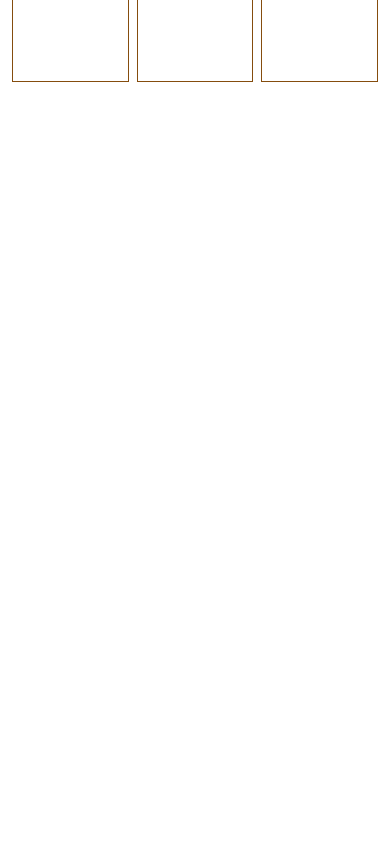
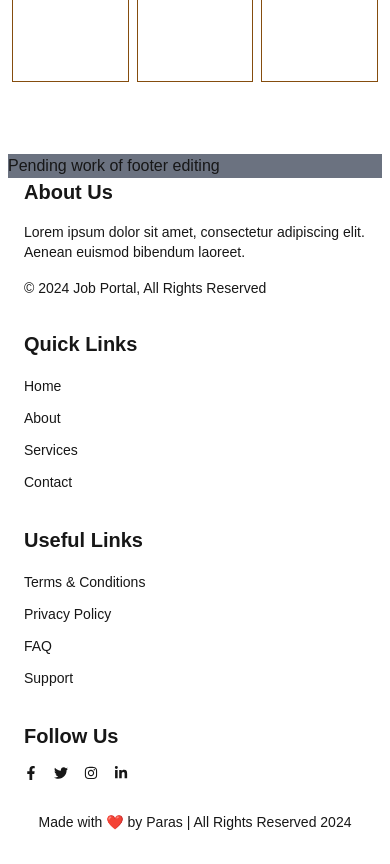
Before and after one commit to Github6432/job-portal, a Next.js app: page / in a window 390 px wide. Shown: the part 1340-2204 px from the top of the page. Before the commit the page ends 1462 px from the top, so only its background shows below. Built offline with nearby package versions, Linux system fonts and the light colour scheme.

Commit message:
create responsive footer page

```diff
--- a/components/Footer.tsx
+++ b/components/Footer.tsx
@@ -1,9 +1,71 @@
-import React from 'react'
+import React from "react";
+import { FaFacebookF, FaTwitter, FaInstagram, FaLinkedinIn } from "react-icons/fa";
 
 const Footer = () => {
   return (
-    <div>Footer section is pending</div>
-  )
-}
+    <footer className=" py-8">
+      <div className="bg-gray-500">Pending work of footer editing</div>
+      <div className="container mx-auto px-4">
+        {/* Footer Main Section */}
+        <div className="grid grid-cols-1 sm:grid-cols-2 md:grid-cols-3 lg:grid-cols-4 gap-8">
+          {/* Column 1 - About Section */}
+          <div>
+            <h3 className="text-xl font-semibold mb-4">About Us</h3>
+            <p className="text-sm mb-4">
+              Lorem ipsum dolor sit amet, consectetur adipiscing elit. Aenean euismod bibendum laoreet.
+            </p>
+            <p className="text-sm">© 2024 Job Portal, All Rights Reserved</p>
+          </div>
 
-export default Footer
+          {/* Column 2 - Quick Links */}
+          <div>
+            <h3 className="text-xl font-semibold mb-4">Quick Links</h3>
+            <ul className="space-y-2">
+              <li><a href="#" className="text-sm hover:text-yellow-500">Home</a></li>
+              <li><a href="#" className="text-sm hover:text-yellow-500">About</a></li>
+              <li><a href="#" className="text-sm hover:text-yellow-500">Services</a></li>
+              <li><a href="#" className="text-sm hover:text-yellow-500">Contact</a></li>
+            </ul>
+          </div>
+
+          {/* Column 3 - Useful Links */}
+          <div>
+            <h3 className="text-xl font-semibold mb-4">Useful Links</h3>
+            <ul className="space-y-2">
+              <li><a href="#" className="text-sm hover:text-yellow-500">Terms & Conditions</a></li>
+              <li><a href="#" className="text-sm hover:text-yellow-500">Privacy Policy</a></li>
+              <li><a href="#" className="text-sm hover:text-yellow-500">FAQ</a></li>
+              <li><a href="#" className="text-sm hover:text-yellow-500">Support</a></li>
+            </ul>
+          </div>
+
+          {/* Column 4 - Social Media */}
+          <div>
+            <h3 className="text-xl font-semibold mb-4">Follow Us</h3>
+            <div className="flex space-x-4">
+              <a href="#" className="text-sm hover:text-yellow-500">
+                <FaFacebookF />
+              </a>
+              <a href="#" className="text-sm hover:text-yellow-500">
+                <FaTwitter />
+              </a>
+              <a href="#" className="text-sm hover:text-yellow-500">
+                <FaInstagram />
+              </a>
+              <a href="#" className="text-sm hover:text-yellow-500">
+                <FaLinkedinIn />
+              </a>
+            </div>
+          </div>
+        </div>
+
+        {/* Footer Bottom Section */}
+        <div className="mt-8 text-center text-sm">
+          <p>Made with ❤️ by Paras | All Rights Reserved 2024</p>
+        </div>
+      </div>
+    </footer>
+  );
+};
+
+export default Footer;
--- a/package.json
+++ b/package.json
@@ -13,7 +13,8 @@
     "mongoose": "^8.8.0",
     "next": "15.0.2",
     "react": "19.0.0-rc-02c0e824-20241028",
-    "react-dom": "19.0.0-rc-02c0e824-20241028"
+    "react-dom": "19.0.0-rc-02c0e824-20241028",
+    "react-icons": "^5.3.0"
   },
   "devDependencies": {
     "@types/node": "^20",
--- a/pages/index.tsx
+++ b/pages/index.tsx
@@ -17,8 +17,8 @@ export default function Home() {
         <div className="">
           <Govtlinks />
         </div>
-        <div className="mx-auto  bg-gray-400 text-center">
-          {/* <Footer /> */}
+        <div className="">
+          <Footer />
         </div>
       </main>
     </>
```
Also changed, not shown: 1 other file (tests, documents, lock files or other folders).
